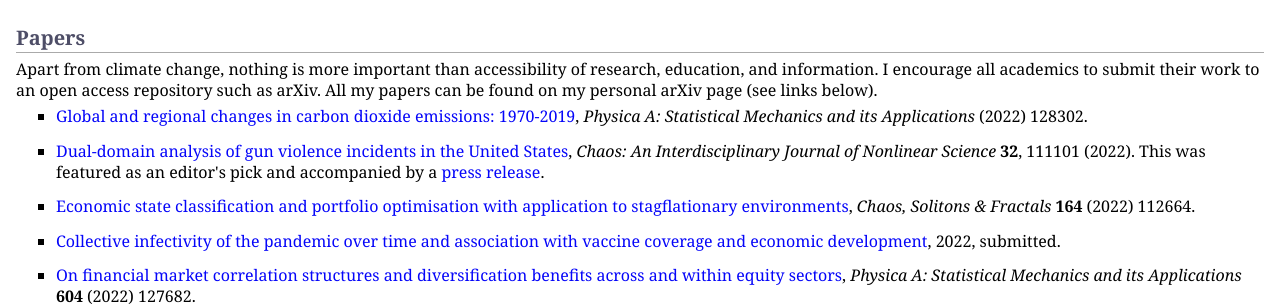
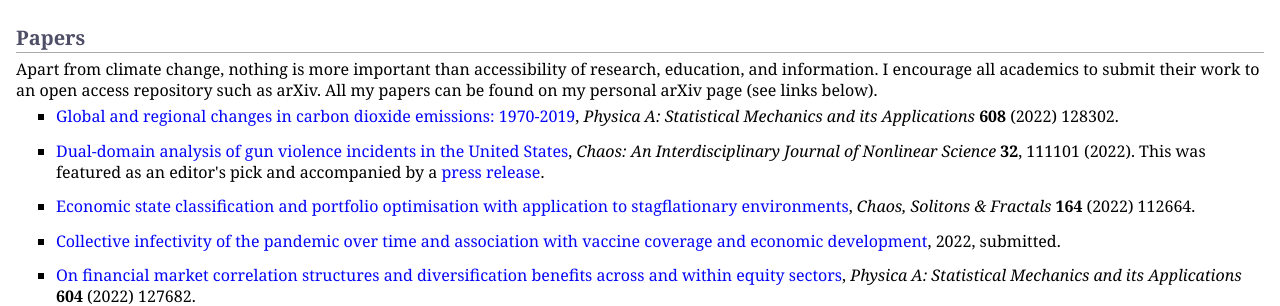
Before and after one commit to MaxMenzies/maxmenzies.com, a Jekyll site: the page index.html, which Jekyll copies as it is, in a window 1280 px wide. Shown: the part 410-716 px from the top of the page. Built offline with Jekyll 4.4.1, drawn with Linux system fonts in a browser that asks for light colours.

Commit message:
Update index.html

```diff
--- a/index.html
+++ b/index.html
@@ -40,7 +40,7 @@
 <h2>Papers</h2>
 <p>Apart from climate change, nothing is more important than accessibility of research, education, and information. I encourage all academics to submit their work to an open access repository such as arXiv. All my papers can be found on my personal arXiv page (see links below). </p>
 <ul>
-<li><p><a href="https://www.sciencedirect.com/science/article/abs/pii/S0378437122008603">Global and regional changes in carbon dioxide emissions: 1970-2019</a>, <i>Physica A: Statistical Mechanics and its Applications</i> (2022) 128302.</p>
+<li><p><a href="https://www.sciencedirect.com/science/article/abs/pii/S0378437122008603">Global and regional changes in carbon dioxide emissions: 1970-2019</a>, <i>Physica A: Statistical Mechanics and its Applications</i> <b>608</b> (2022) 128302.</p>
 </li>
 </ul>
 <ul>
```
